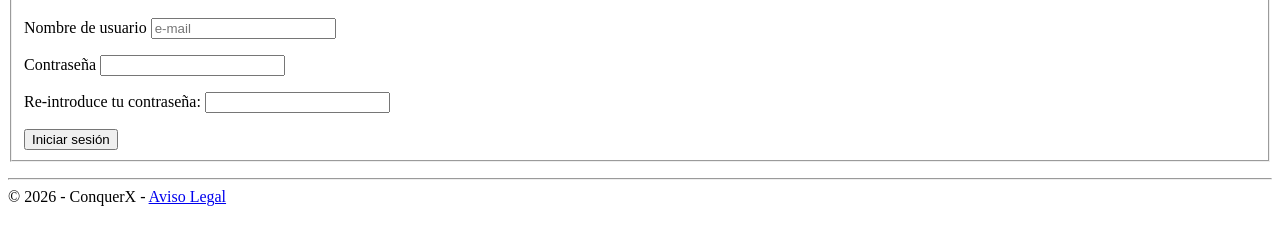
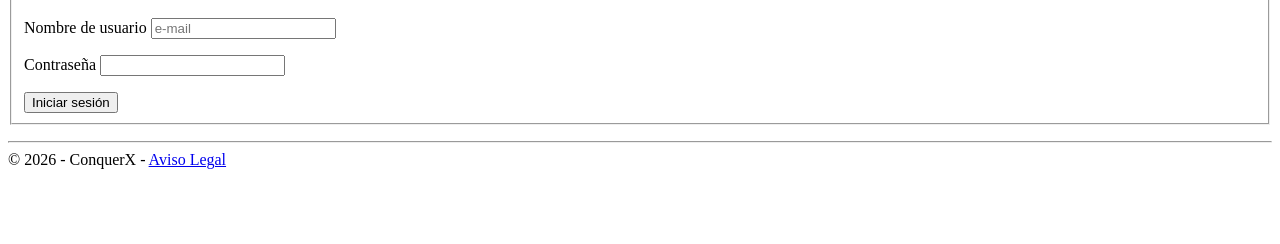
Before and after one commit to carmenUC/Proyecto_HTML, a plain HTML site: page login.html in a window 1280 px wide. Shown: the part 332-576 px from the top of the page. Drawn offline with Linux system fonts and the light colour scheme; files whose address does not match are found by name.

Commit message:
minor corrections

```diff
--- a/login.html
+++ b/login.html
@@ -79,10 +79,7 @@
           <label for="psswrd">Contraseña</label>
           <input type="password" name="psswrd" id="psswrd" max="12">
         </p>
-        <p>
-          <label for="rwpsswrd">Re-introduce tu contraseña:</label>
-          <input type="password" name="rwpsswrd" id="rwpsswrd" max="12">
-        </p>
+
         <button>Iniciar sesión</button>
         </fieldset>
       </p>
```
Also changed, not shown: blog/noticias2.html (+2 -0 lines), 1 other file.
